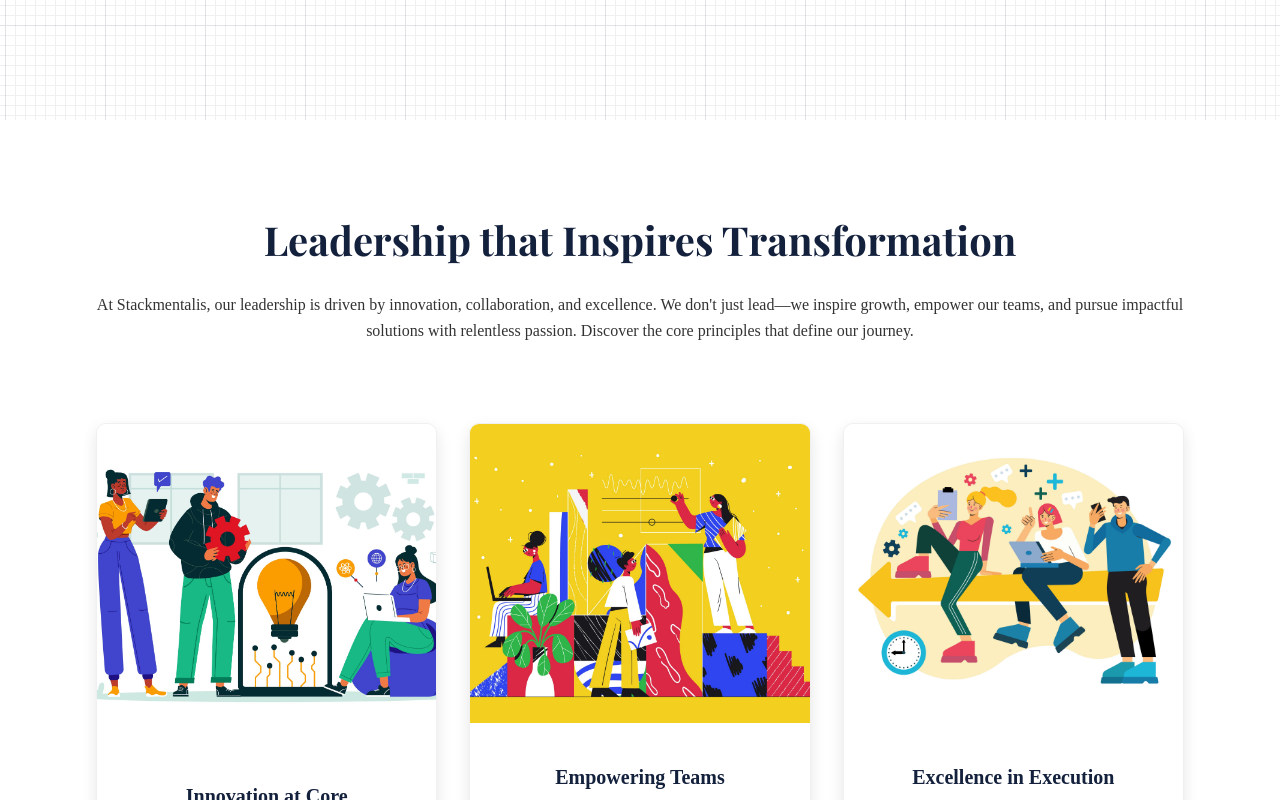
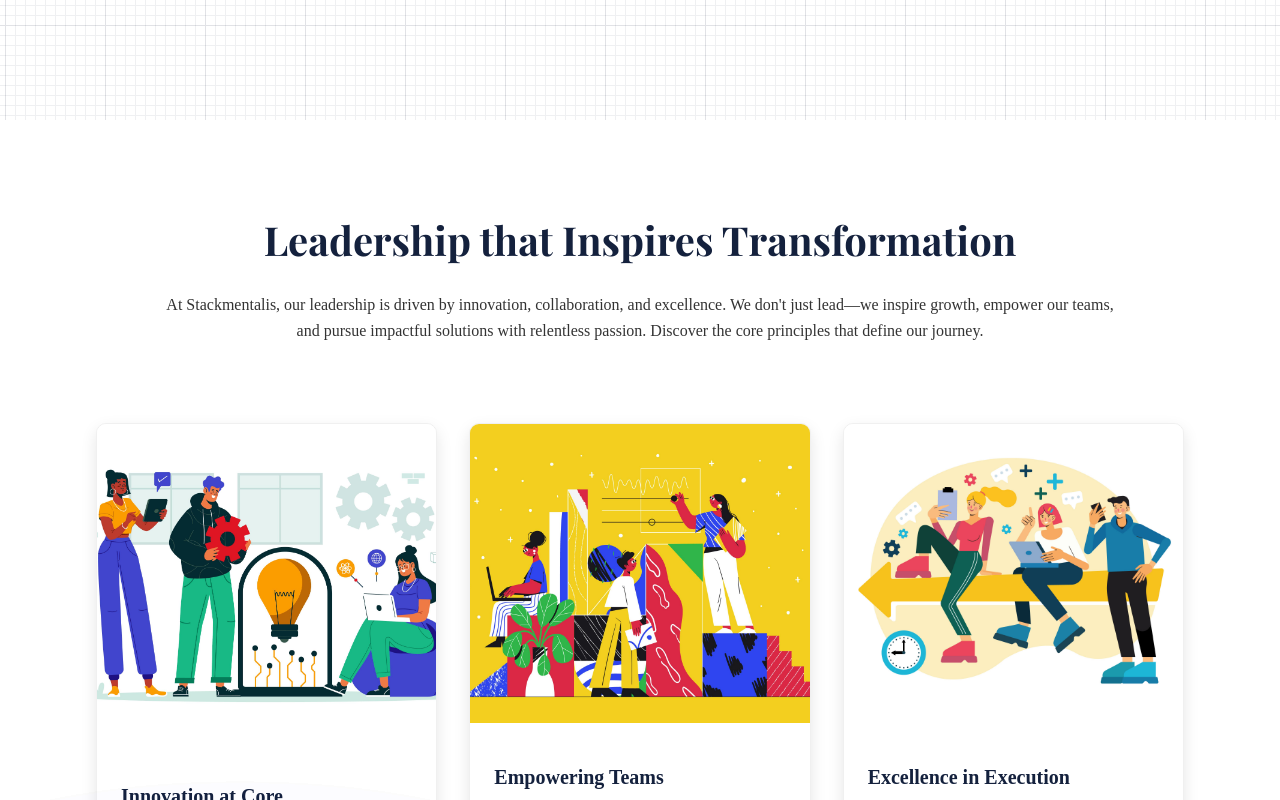
Before and after one commit to manjari5506/TSM_website, a Next.js app: page /leaders in a window 1280 px wide. Shown: the part 680-1480 px from the top of the page. Built offline with nearby package versions, Linux system fonts and the light colour scheme; a web font is replaced by a local one.

Commit message:
philosophy and style update

```diff
--- a/components/Leaders/Philosophy.tsx
+++ b/components/Leaders/Philosophy.tsx
@@ -8,15 +8,17 @@ const { Title, Paragraph } = Typography;
 const Philosophy = () => {
   return (
     <div className="leadership-philosophy-grid   ">
-      <Title className="section-title">
-        Leadership that Inspires Transformation
-      </Title>
-      <Paragraph className="section-description py-2">
-        At Stackmentalis, our leadership is driven by innovation, collaboration,
-        and excellence. We don't just lead—we inspire growth, empower our teams,
-        and pursue impactful solutions with relentless passion. Discover the
-        core principles that define our journey.
-      </Paragraph>
+      <div className="flex flex-col items-center justify-center text-center">
+        <Title className="section-title">
+          Leadership that Inspires Transformation
+        </Title>
+        <Paragraph className="section-description  w-[60rem] py-2 font-medium text-gray-600">
+          At Stackmentalis, our leadership is driven by innovation,
+          collaboration, and excellence. We don't just lead—we inspire growth,
+          empower our teams, and pursue impactful solutions with relentless
+          passion. Discover the core principles that define our journey.
+        </Paragraph>
+      </div>
 
       <Row gutter={[32, 32]} className="py-8">
         {/* Card 1: Innovation */}
--- a/components/Leaders/style.scss
+++ b/components/Leaders/style.scss
@@ -56,13 +56,13 @@
   position: absolute;
   content: "";
   border-radius: 401px;
-  left: 0;
-  top: 0;
+  left: -5rem;
+  top: -4rem;
   opacity: 0.3;
   z-index: -1;
   width: 30rem;
-  height: 40rem;
-  background: #1f5fa8;
+  height: 25rem;
+  background: #368ff5;
   filter: blur(150px);
 }
 
@@ -78,7 +78,6 @@
 .leadership-philosophy-grid {
   padding: 6rem 6rem 4rem 6rem;
   background-color: #ffffff;
-  text-align: center;
 
   .section-title {
     color: #14213d;
@@ -93,7 +92,6 @@
     margin-bottom: 40px;
     font-size: 1rem;
 
-    font-weight: 400;
     font-family: "Kodchasan";
   }
 
```
